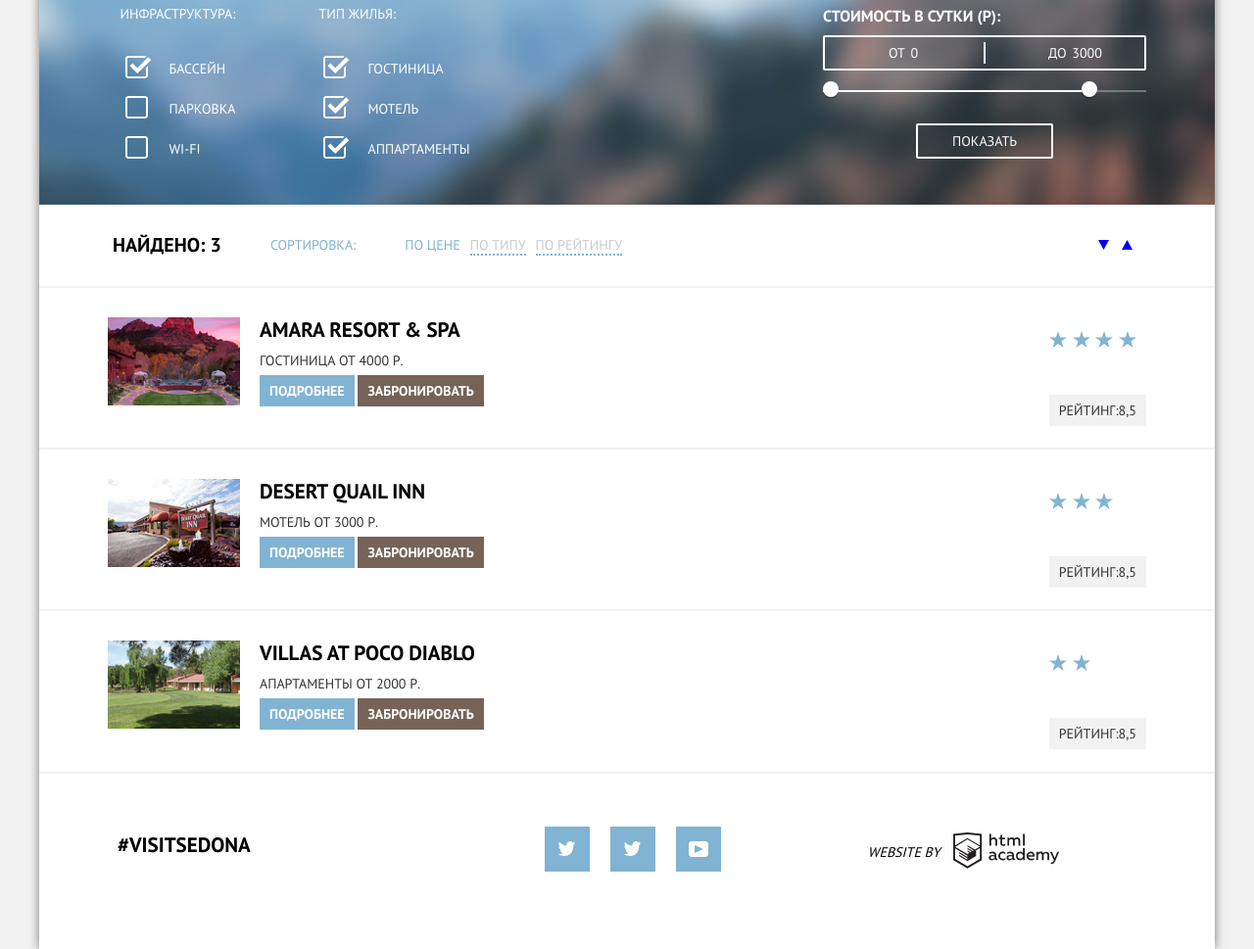
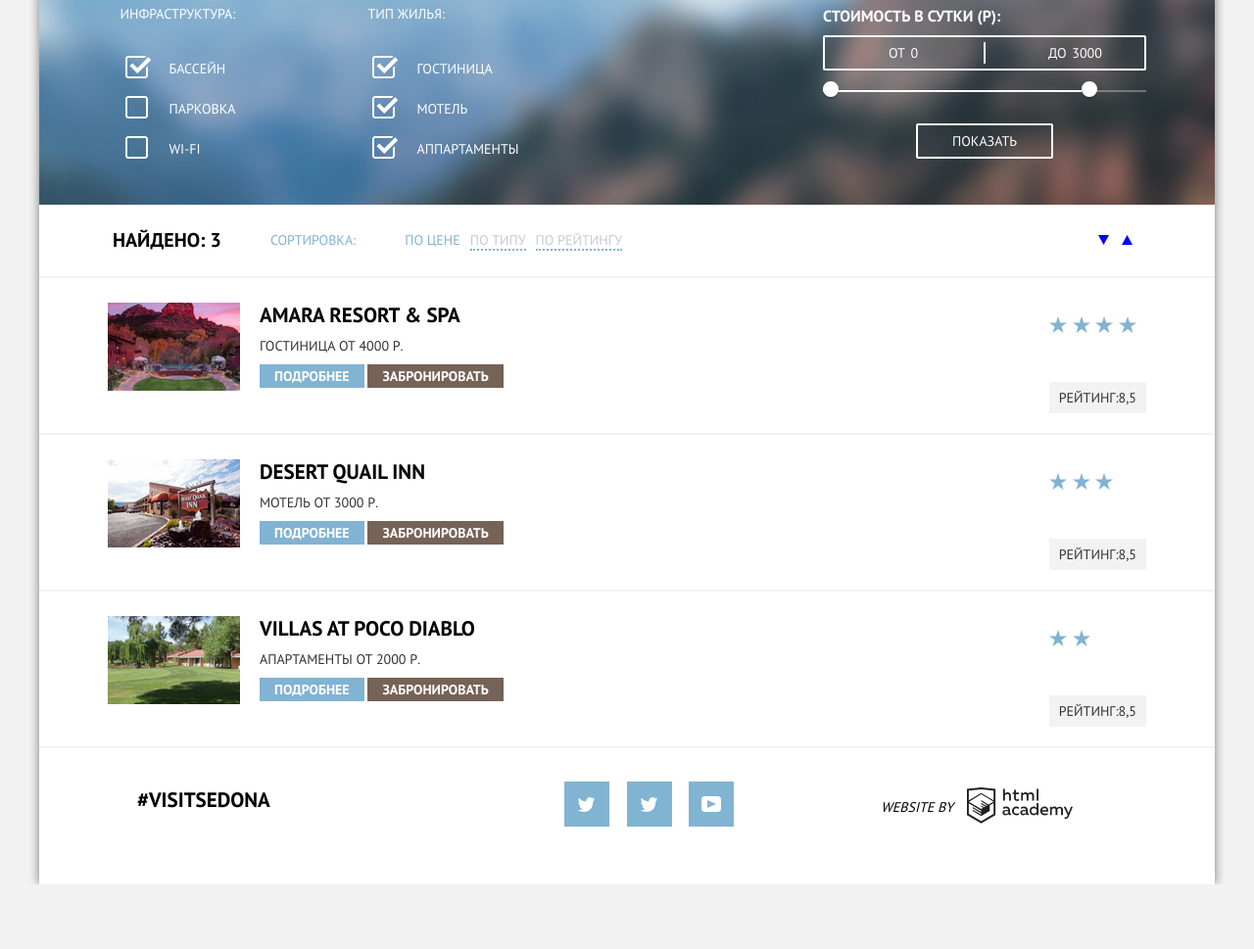
Before and after one commit to SosninVitaliy/826593-sedona, a plain HTML site: page inner.html in a window 1280 px wide. Shown: the part 75-1044 px from the top of the page at 98% size. After the commit the page ends 978 px from the top, so only its background shows below. Drawn offline with Linux system fonts and the light colour scheme.

Commit message:
отступы

```diff
--- a/css/style.css
+++ b/css/style.css
@@ -325,7 +325,7 @@ fieldset {
 .search2 {
   display: flex;
   align-items: center;
-  padding: 30px 75px;
+  padding: 25px 75px;
   border-bottom: 2px solid #f2f2f2;
 }
 
@@ -394,7 +394,7 @@ fieldset {
 
 
 .desc {
-  width: 230px;
+  width: 300px;
 }
 
 
@@ -403,7 +403,7 @@ fieldset {
 }
 
 .filter-form1 {
-  margin-right: 50px;
+  margin-right: 100px;
 }
 
 .check input {
@@ -565,7 +565,7 @@ legend {
 
 .hotel {
   display: flex;
-  padding: 30px 70px;
+  padding: 25px 70px;
   border-bottom: 2px solid #f2f2f2;
 }
 
@@ -587,7 +587,7 @@ legend {
 }
 
 .button-blue {
-  padding: 7px 10px;
+  padding: 3px 15px;
   background-color: #81b3d2;
   font-weight: bold;
   line-height: 21px;
@@ -596,7 +596,7 @@ legend {
 }
 
 .button-gray {
-  padding: 7px 10px;
+  padding: 3px 15px;
   background-color: #766357;
   font-weight: bold;
   line-height: 21px;
@@ -607,6 +607,7 @@ legend {
   padding: 7px 10px;
   background-color: #f2f2f2;
   color: #333333;
+  line-height: 21px;
 }
 
 .hotel-picture {
@@ -633,7 +634,7 @@ legend {
   bottom: 0;
   left: 0;
   display: flex;
-  padding: 40px 80px;
+  padding: 20px 100px;
   width: 100%;
   vertical-align: middle;
   background-color: rgba(255, 255, 255, 0.9);
```
